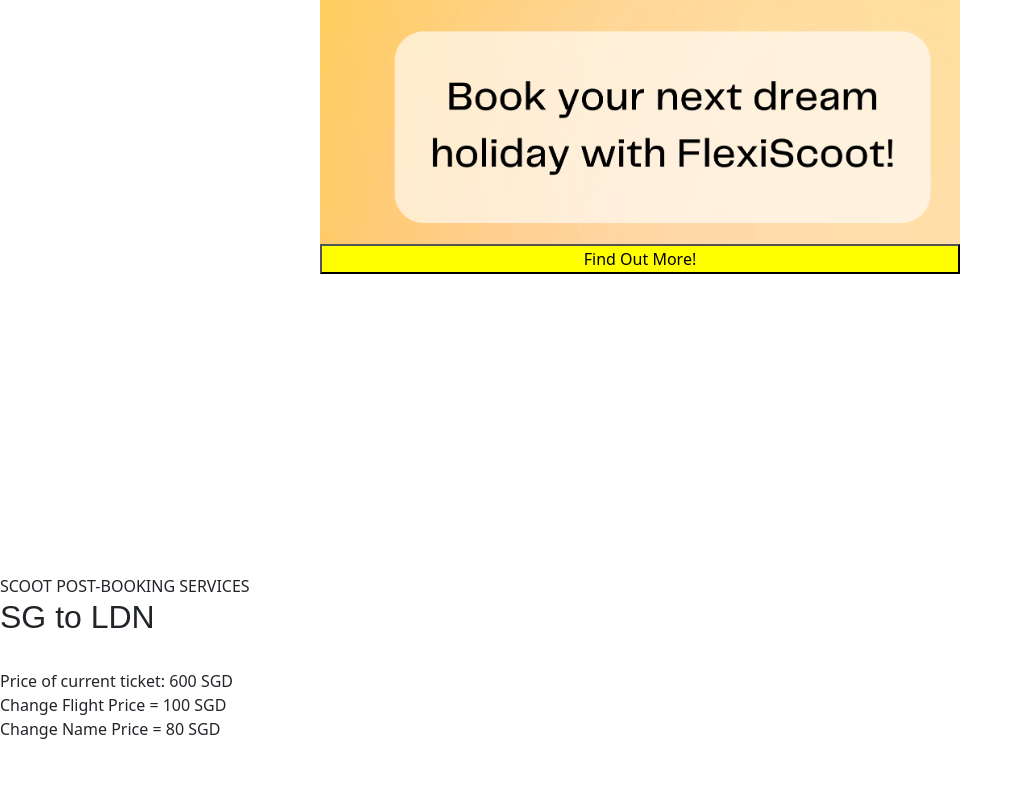
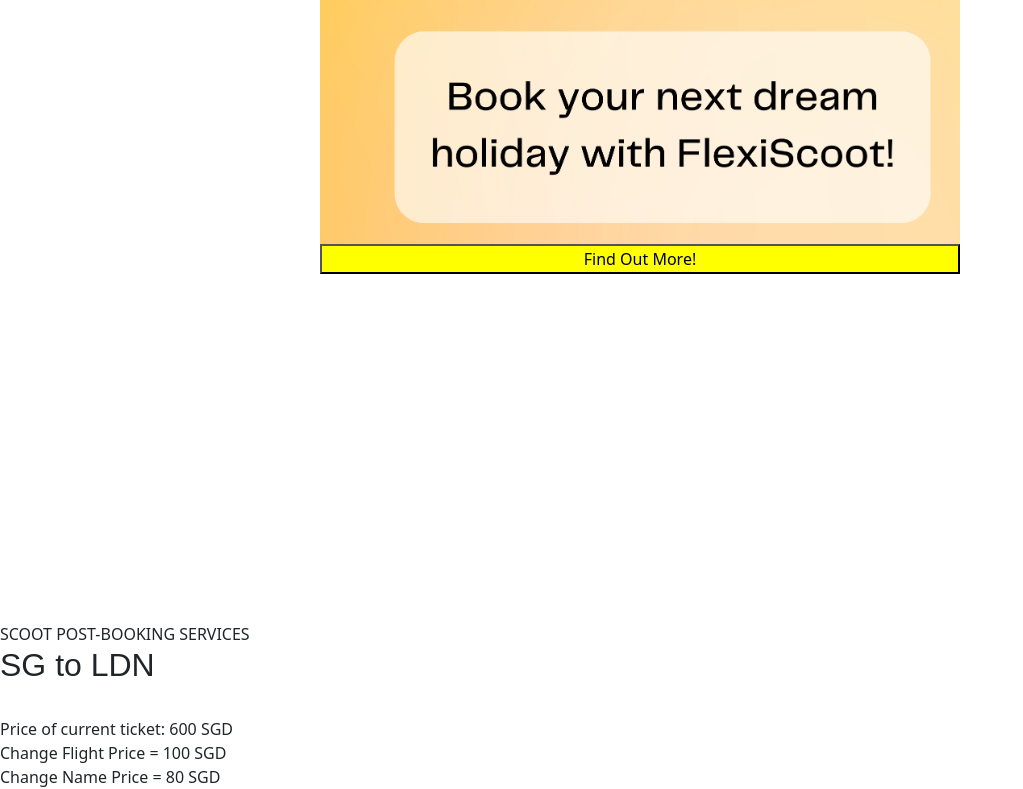
Before and after one commit to cheehannyu/Flexiscoot, a plain HTML site: page index.html in a window 1280 px wide. Shown: the part 874-1663 px from the top of the page, without its empty margins (0-1023 px from the left). Before the commit the page ends 1615 px from the top, so only its background shows below. Drawn offline with nearby package versions, Linux system fonts and the light colour scheme.

Commit message:
Update index.html

```diff
--- a/index.html
+++ b/index.html
@@ -17,8 +17,8 @@
 
         <img class="flexiscoot-poster" src="images/flexiscoot-poster.png" alt="flexiscoot-poster-img" />
     <button type="button" class="btn-findout" href="pricing.html">Find Out More!</button>
-
-    <div class="post-services">
+    <br>
+    <br>
     <head>SCOOT POST-BOOKING SERVICES</head>
     <h2>SG to LDN</h2>
     <br>
```
